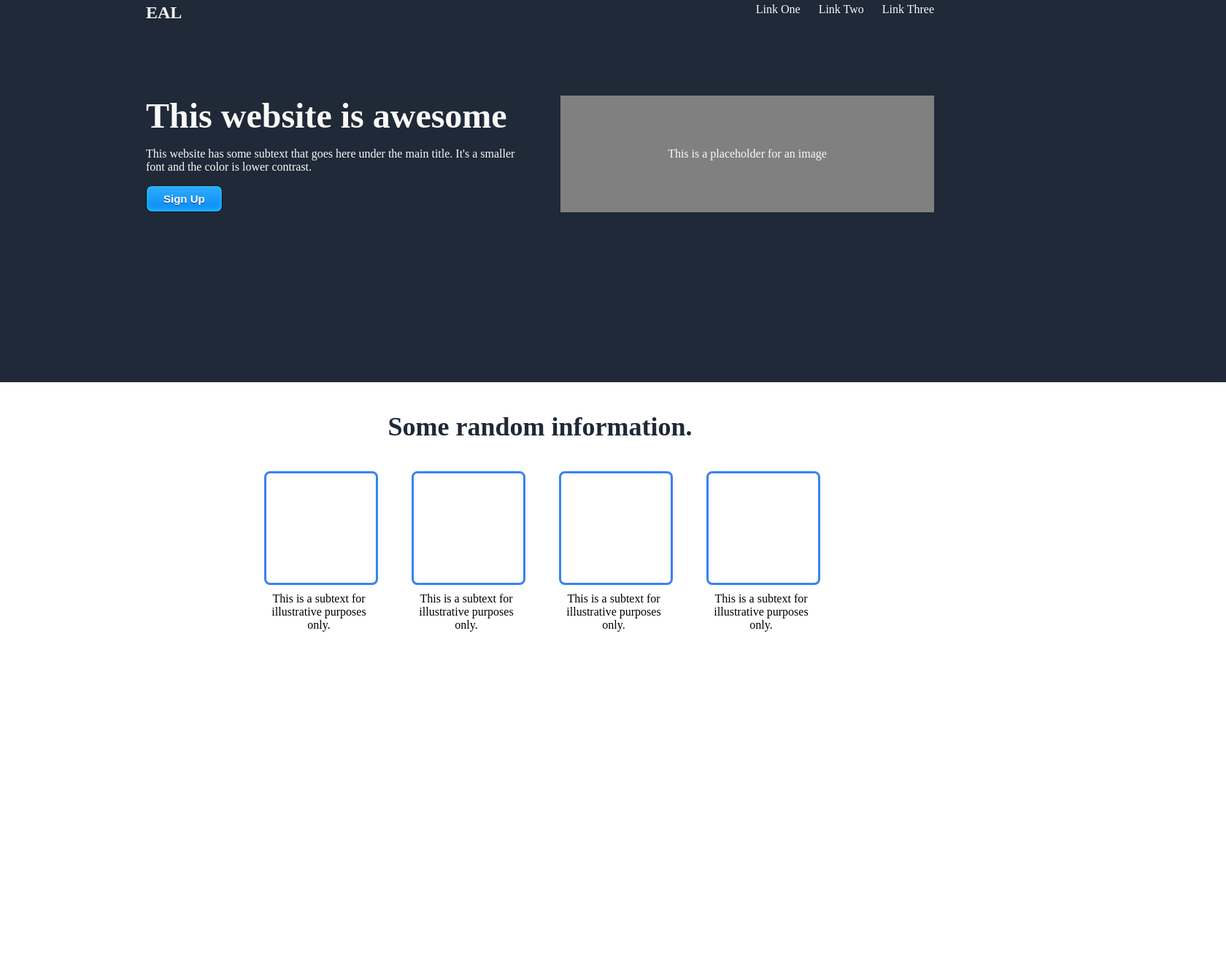
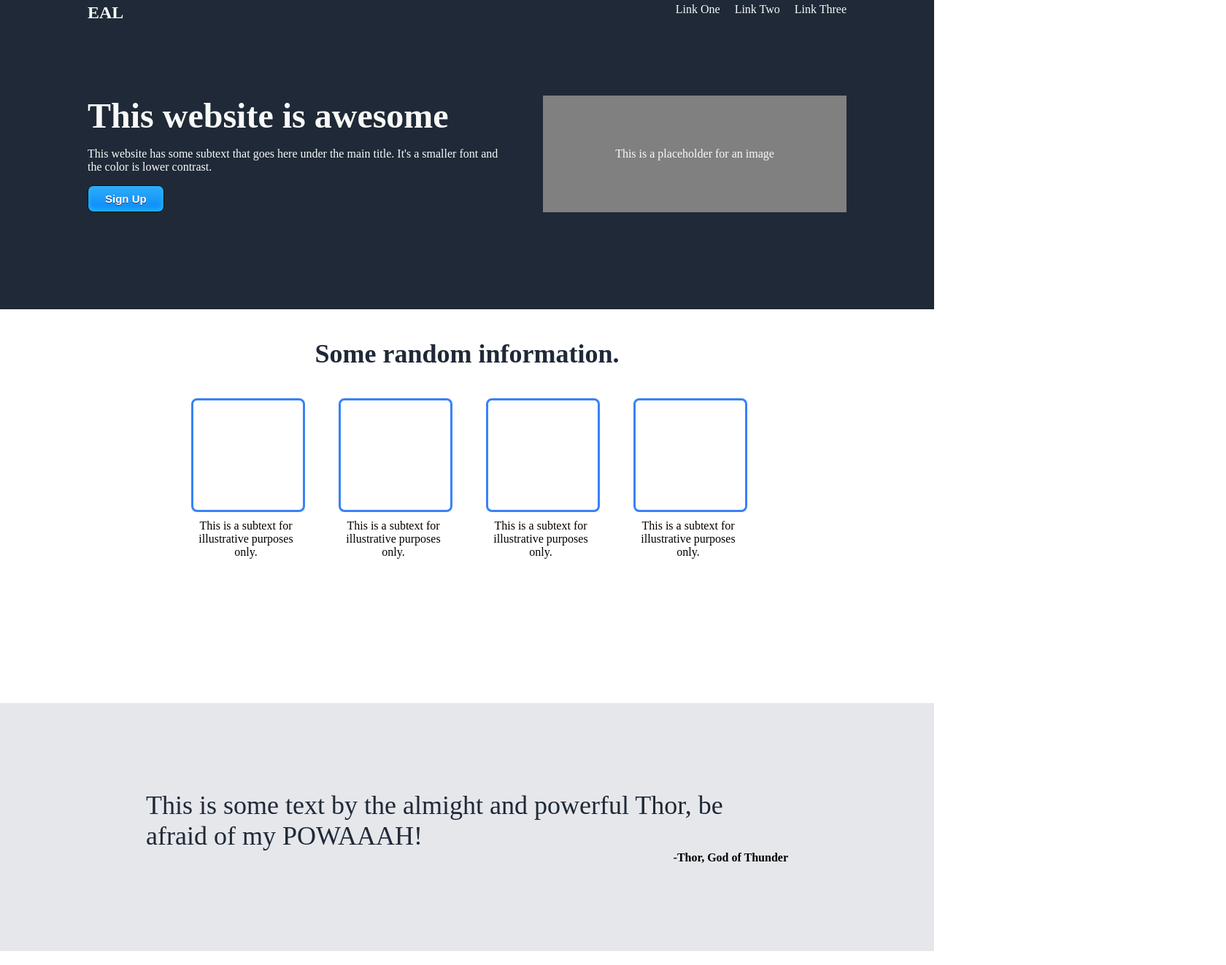
Before and after one commit to Luisapo/landing_page, a plain HTML site: page index.html in a window 1280 px wide. Shown: the part 16-1339 px from the top of the page at 73% size, 1680 px wide, since content can reach past the window. Before the commit the page ends 1080 px from the top, so only its background shows below. Drawn offline with Linux system fonts and the light colour scheme.

Commit message:
Add addtional content to landing page

```diff
--- a/css/stylesheet.css
+++ b/css/stylesheet.css
@@ -1,14 +1,21 @@
 body{
     margin: 0;
+    display: flex;
+    flex-direction: column;
 }
 
 a{
     text-decoration: none;
     color: #f9faf8;
 
+}
+
 
 /*-------Top section -------*/
 
+
+.container{
+    margin: 0 100px;
 }
 
 .hero {
@@ -16,22 +23,26 @@ a{
     flex-direction: column;
     background-color: #1F2937;
     color: #f9faf8;
-    width: 100%;
-    padding: 20px 200px;
-    height: 500px;
+    padding: 20px;
+    height: 400px;
+    flex-grow: 1;
 
 }
 
 .navbar {
     display: flex;
-    justify-content: space-evenly;
-    gap: 25px;
+    justify-content: space-between;
     padding-bottom: 100px;
-    margin-right: 200px;
+
+}
+
+.links{
+    display: flex;
+    gap: 20px;
 }
 
 .logo {
-    margin-right: auto;
+
     font-size: x-large;
     font-weight: 900;
     }
@@ -45,7 +56,7 @@ a{
 
 .description{
     width: 300px;
-    flex-basis: 40%;
+    flex-basis: 55%;
 }
 
 .welcome{
@@ -62,7 +73,7 @@ a{
     flex-basis: 40%;
     flex-wrap: wrap;
     align-content: center;
-    margin-right: 200px;
+
 
 }
 
@@ -90,10 +101,9 @@ a{
 .random_info{
     display: flex;
     height: 500px;
-    width: 100%;
-    padding: 20px 100px;
+    padding: 20px;
     flex-direction: column;
-    justify-content: flex-start;
+
 
 }
 
@@ -127,3 +137,27 @@ a{
     border-radius:8px;
     margin-bottom: 10px;
 }
+
+
+/*---------------Infamous Quote-----------------*/
+.quote{
+    display: flex;
+    height: 300px;
+    flex-direction: column;
+    background-color: #e5e7eb;
+    padding: 20px 200px;
+    justify-content: center;
+}
+
+.quote .text{
+    font-size: 36px;
+    font-style: light italic;
+    color: #1f2937;
+}
+
+.cite {
+    align-self: flex-end;
+    font-weight: bold;
+}
+
+/*-------------banner---------------*/
--- a/index.html
+++ b/index.html
@@ -8,12 +8,16 @@
     <link rel="stylesheet" href="./css/stylesheet.css">
 </head>
     <body>
+        <!-----------------Top section -------------->
         <div class="hero">
+            <div class="container">
                 <div class="navbar">
                     <a href="" class="logo">EAL</a>
+                    <div class="links">
                         <a href="">Link One</a>
                         <a href="">Link Two</a>
                         <a href="">Link Three</a>
+                    </div>
                 </div>
                 <div class="intro">
                     <div class="description">
@@ -26,6 +30,8 @@
                     <div class="box">This is a placeholder for an image</div>
                 </div>
             </div>
+        </div>
+        <!--------------------------Information Section------------------->
         <div class="random_info">
             <div class="random_heading">Some random information.</div>
             <div class="flash_cards">
@@ -46,9 +52,24 @@
                     <div class="text">This is a subtext for illustrative purposes only.</div>
                 </div>
             </div>
+        </div>
+        <!----------------------------Infamous Quote--------------------->
+        <div class="quote">
+            <div class="text">
+                This is some text by the almight and powerful Thor, be afraid of my POWAAAH!
+            </div>
+            <div class="cite">
+                -Thor, God of Thunder
+            </div>
+        </div>
+
+        <!----------------------------Banner-------------------------->
+        <div class="banner">
+            <h3></h3>
+        </div>
 
 
-    </div>
+
 
     </body>
 </html>
```
Lines whose indentation alone changed are shown as unchanged.
